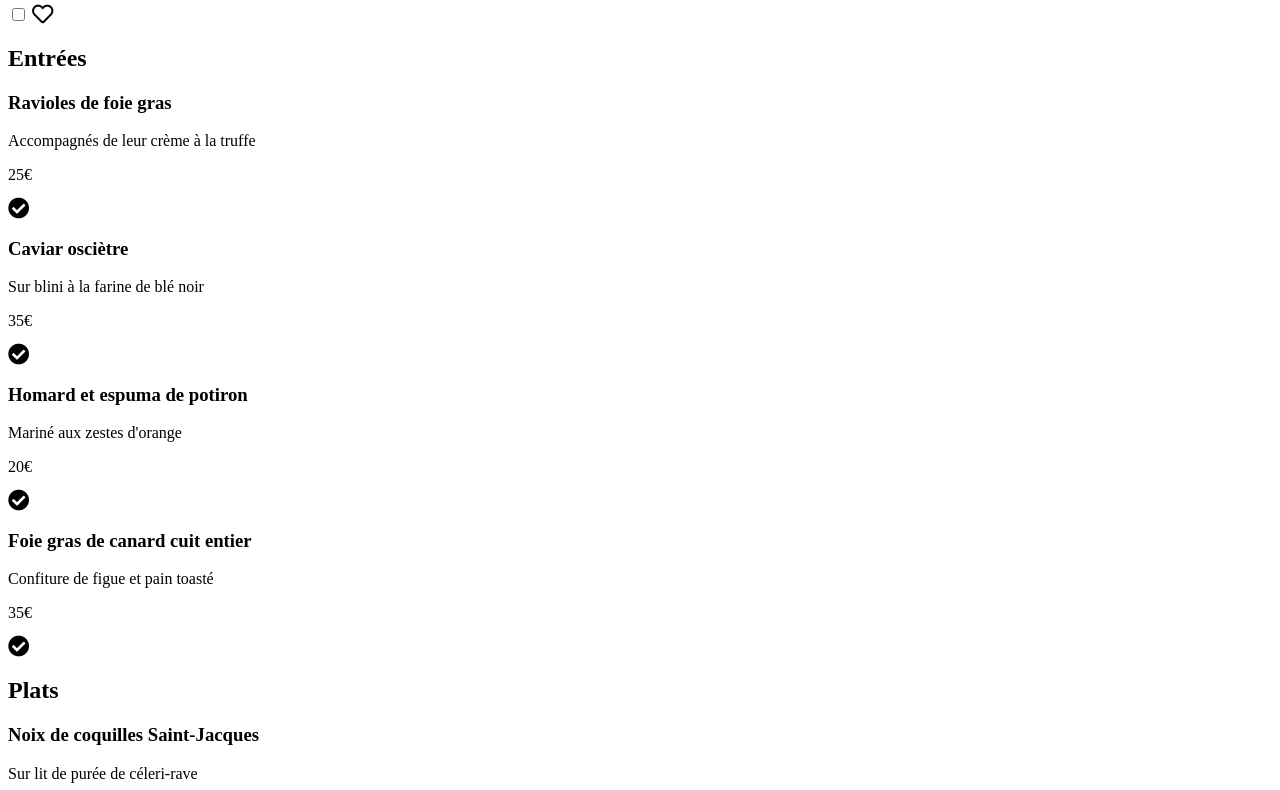
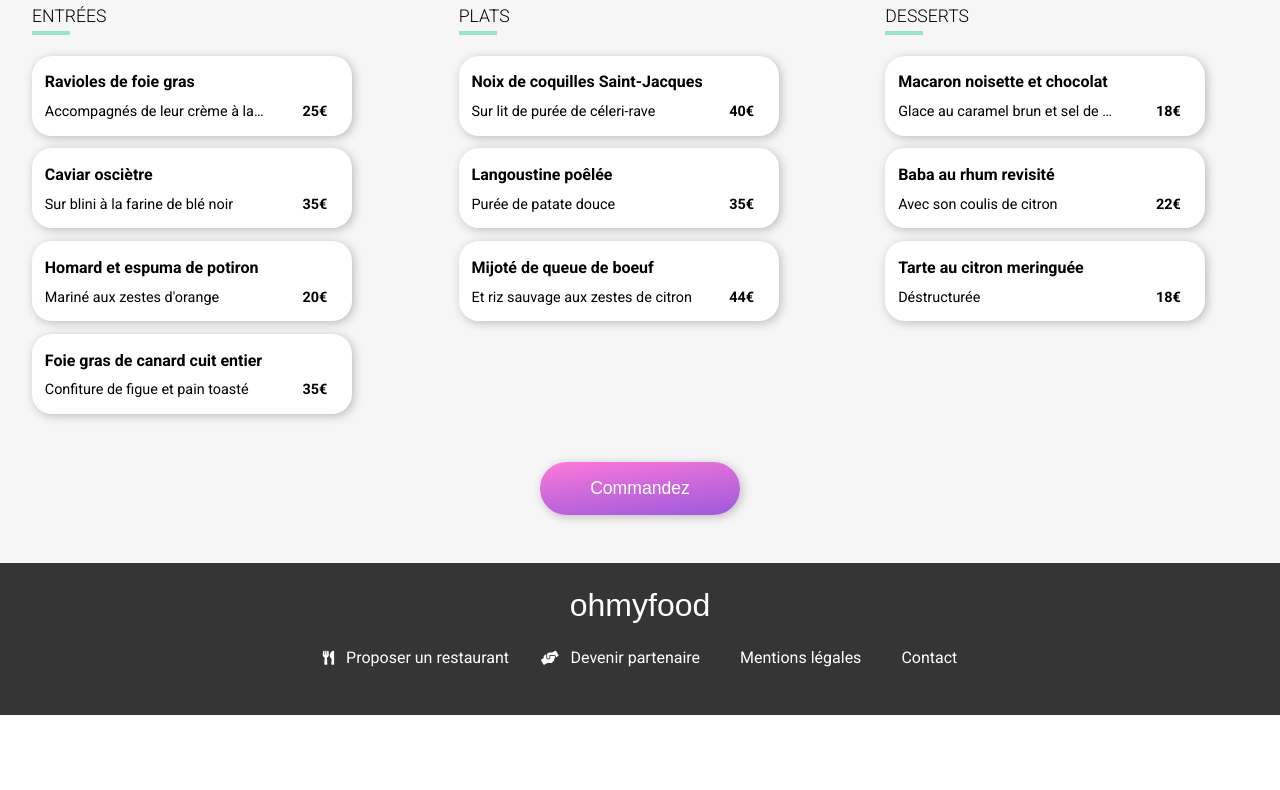
Before and after one commit to Rima-chan/MarieBeaujeu_3_07042021, a website: page enchanted-menu.html in a window 1280 px wide. Shown: the part 410-1200 px from the top of the page. After the commit the page ends 1125 px from the top, so only its background shows below. Drawn offline with Linux system fonts and the light colour scheme; the site is published under a folder, as on GitHub Pages, so addresses that start at the root find nothing; a web font is replaced by a local one.

Commit message:
Lastest details - part 2

```diff
--- a/enchanted-menu.html
+++ b/enchanted-menu.html
@@ -6,7 +6,7 @@
     <meta name="viewport" content="width=device-width, initial-scale=1.0">
     <link rel="shortcut icon" href="pictures/favicon.png" type="image/png">
     <title>La note enchantée</title>
-    <link rel="stylesheet" href="/css/main.css">
+    <link rel="stylesheet" href="css/main.css">
     <link rel="preconnect" href="https://fonts.gstatic.com">
     <link href="https://fonts.googleapis.com/css2?family=Roboto:wght@100;300;400;700&family=Shrikhand&display=swap" rel="stylesheet">
     <link rel="stylesheet" href="https://pro.fontawesome.com/releases/v5.10.0/css/all.css" integrity="sha384-AYmEC3Yw5cVb3ZcuHtOA93w35dYTsvhLPVnYs9eStHfGJvOvKxVfELGroGkvsg+p" crossorigin="anonymous"/>
--- a/french-menu.html
+++ b/french-menu.html
@@ -6,7 +6,7 @@
     <meta name="viewport" content="width=device-width, initial-scale=1.0">
     <link rel="shortcut icon" href="pictures/favicon.png" type="image/png">
     <title>A la française</title>
-    <link rel="stylesheet" href="/css/main.css">
+    <link rel="stylesheet" href="css/main.css">
     <link rel="preconnect" href="https://fonts.gstatic.com">
     <link href="https://fonts.googleapis.com/css2?family=Roboto:wght@100;300;400;700&family=Shrikhand&display=swap" rel="stylesheet">
     <link rel="stylesheet" href="https://pro.fontawesome.com/releases/v5.10.0/css/all.css" integrity="sha384-AYmEC3Yw5cVb3ZcuHtOA93w35dYTsvhLPVnYs9eStHfGJvOvKxVfELGroGkvsg+p" crossorigin="anonymous"/>
```
Also changed, not shown: index.html (+1 -1 lines), sens-menu.html (+1 -1 lines), taste-menu.html (+1 -1 lines).
